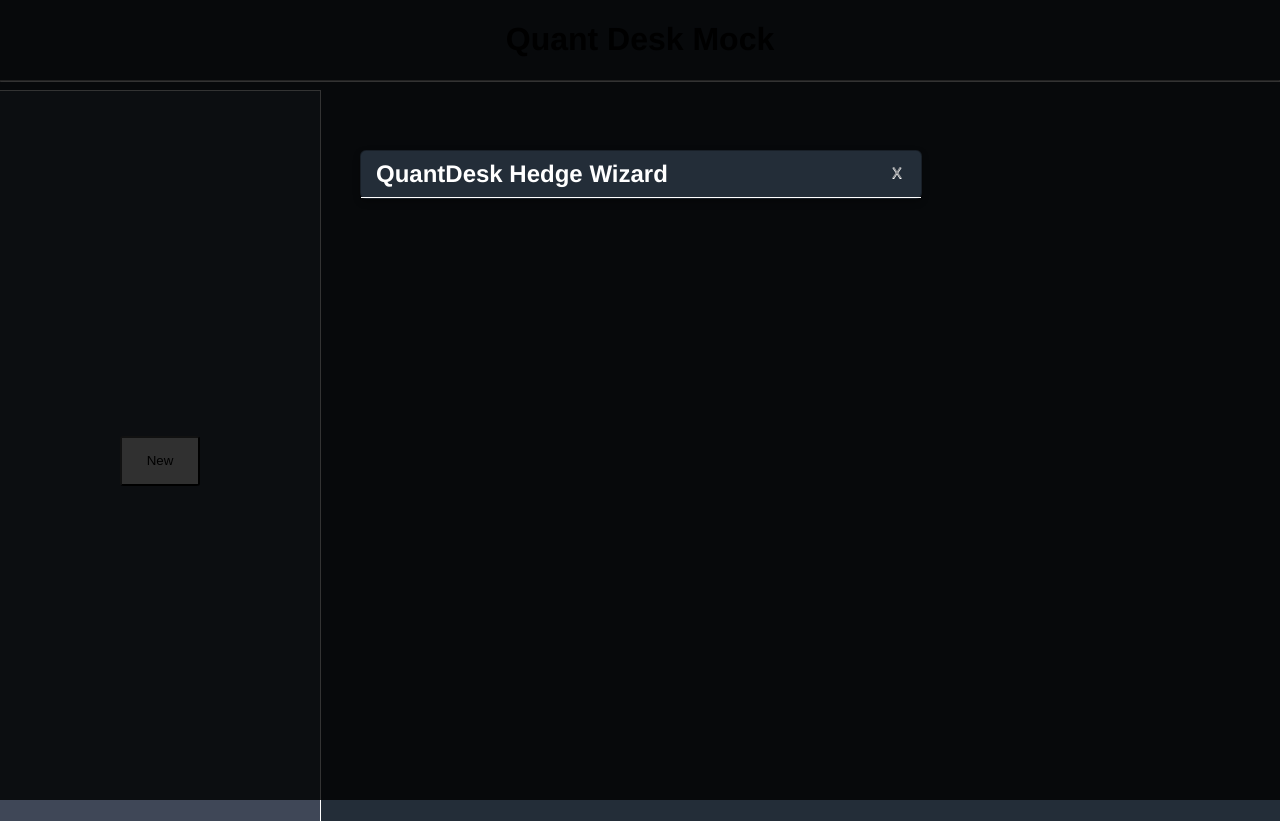
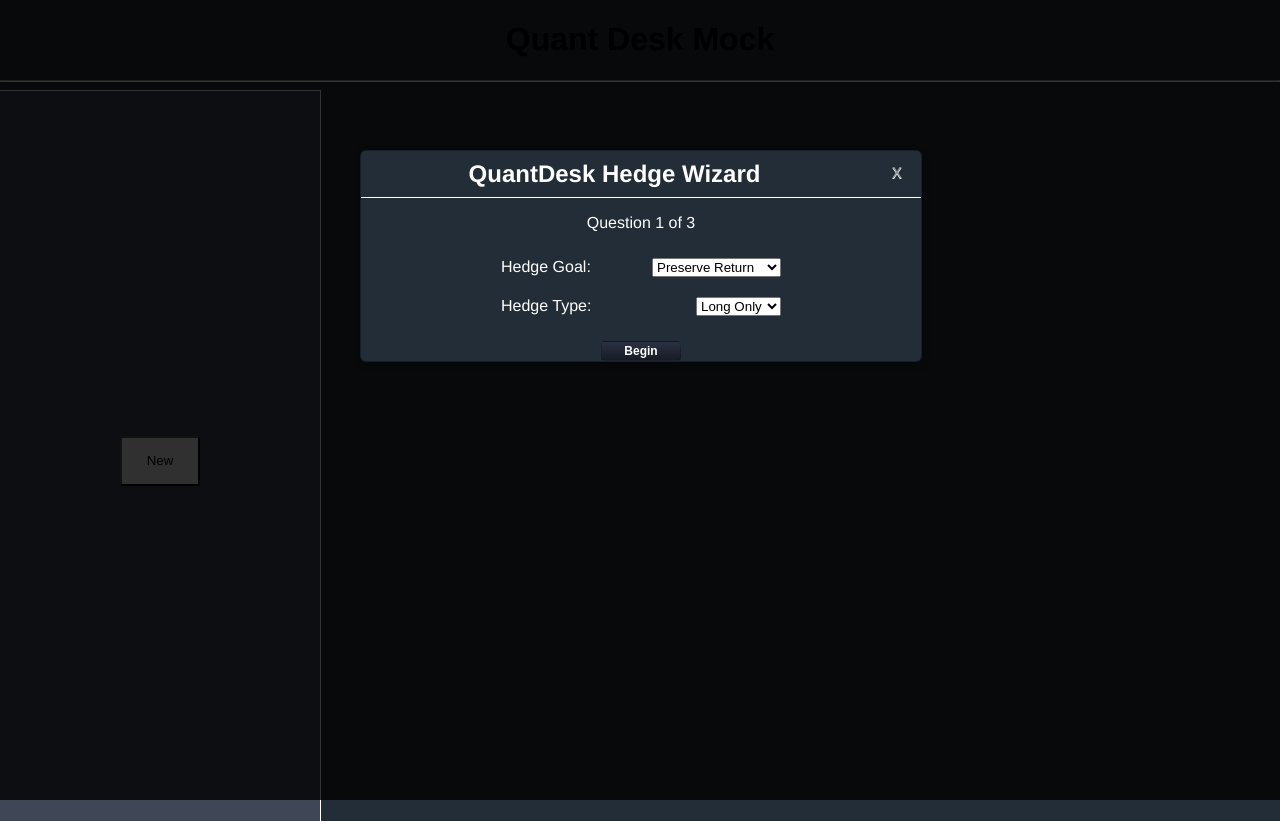
Before and after one commit to rmody3/hedge-wizard, a website: page index.html in a window 1280 px wide. Both pictures are taken after a click on the button "New". Drawn offline with nearby package versions, Linux system fonts and the light colour scheme.

Commit message:
added page one inputs

```diff
--- a/css/modal.css
+++ b/css/modal.css
@@ -23,6 +23,7 @@
   border: 1px solid rgba(0, 0, 0, 0.3);
   box-shadow: 0 3px 7px rgba(0, 0, 0, 0.3);
   border-radius: 6px;
+  text-align: center;
 }
 
 .modal-header{
@@ -55,3 +56,37 @@
 .modal-header>button:hover {
   color: white;
 }
+
+.input-container{
+  margin-top: 15px;
+  padding: 10px;
+  text-align: center;
+  overflow: auto;
+  width: 50%;
+  margin: 0 auto;
+}
+
+.input-container>label{
+  float: left
+}
+.input-container>select{
+  float: right
+}
+
+.modal-button{
+  margin-top:15px;
+  width: 80px;
+  padding: 2px 12px;
+  border-style: solid;
+  border-width: 1px;
+  border-color: rgba(0, 0, 0, 0.15) rgba(0, 0, 0, 0.15) rgba(0, 0, 0, 0.25);
+  border-radius: 4px;
+  color: white;
+  background: linear-gradient(to bottom, #2A3142, #171B25);
+  font-size: 12px;
+  font-weight: bold;
+}
+
+.modal-button:hover{
+  background: #D67B1F
+}
--- a/js/app.js
+++ b/js/app.js
@@ -3,7 +3,7 @@ $(()=>{
   $("#start-wizard").on('click', ()=>{
     Modal.render()
   })
-  $("body").on('click', ".modal-container", ()=>{
+  $("body").on('click', ".close", ()=>{
     Modal.close()
   })
 })
--- a/js/controllers/modal.js
+++ b/js/controllers/modal.js
@@ -1,15 +1,17 @@
 class Modal {
-  constructor(){
-    this.attachListeners()
-  }
+
 
   static render() {
     ModalView.renderTemplate()
+    renderPage1()
   }
 
   static close(){
-    console.log("hit")
     $(".modal-backdrop").remove()
     $(".modal-container").remove()
   }
+
+  static goToPage1(){
+    ModalView.renderPage1()
+  }
 }
--- a/js/views/modalView.js
+++ b/js/views/modalView.js
@@ -12,11 +12,39 @@ class ModalView {
           <button type="button" class="close">x</button>
         </div>
         <div class="modal-body">
+          <div class="modal-content" id="page1">
+            <p>Question 1 of 3</p>
+            <form id="page1-form">
+              <div class="input-container">
+                <label for="hedge-goal">Hedge Goal:</label>
+                <select name="hedge-goal">
+                  <option value="Preserve Return">Preserve Return</option>
+                  <option value="Blend">Blend</option>
+                  <option value="Minimum Volatility">Minimum Volatility</option>
+                </select>
+              </div>
+              <div class="input-container">
+                <label for="hedge-type">Hedge Type:</label>
+                <select name="hedge-type">
+                  <option value="Long Only">Long Only</option>
+                  <option value="Short Only">Short Only</option>
+                  <option value="Long & Short">Long & </option>
+                </select>
+              </div>
+              <input class="modal-button" type="submit" value="Begin">
+            </form>
+          </div>
         </div>
       </div>
       `
     $("body").append(template)
   }
 
+  static renderPage1(){
+    let page1 =
+    $("modal-body").html(page1)
+
+  }
+
 
 }
```
